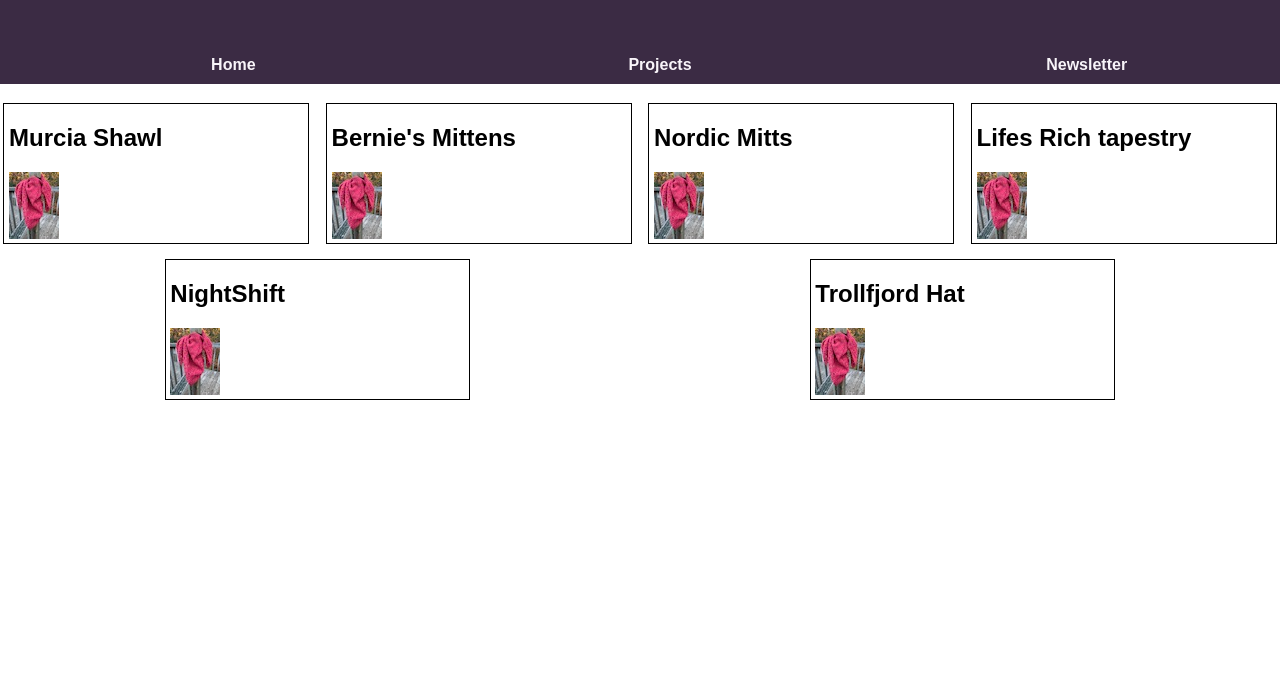
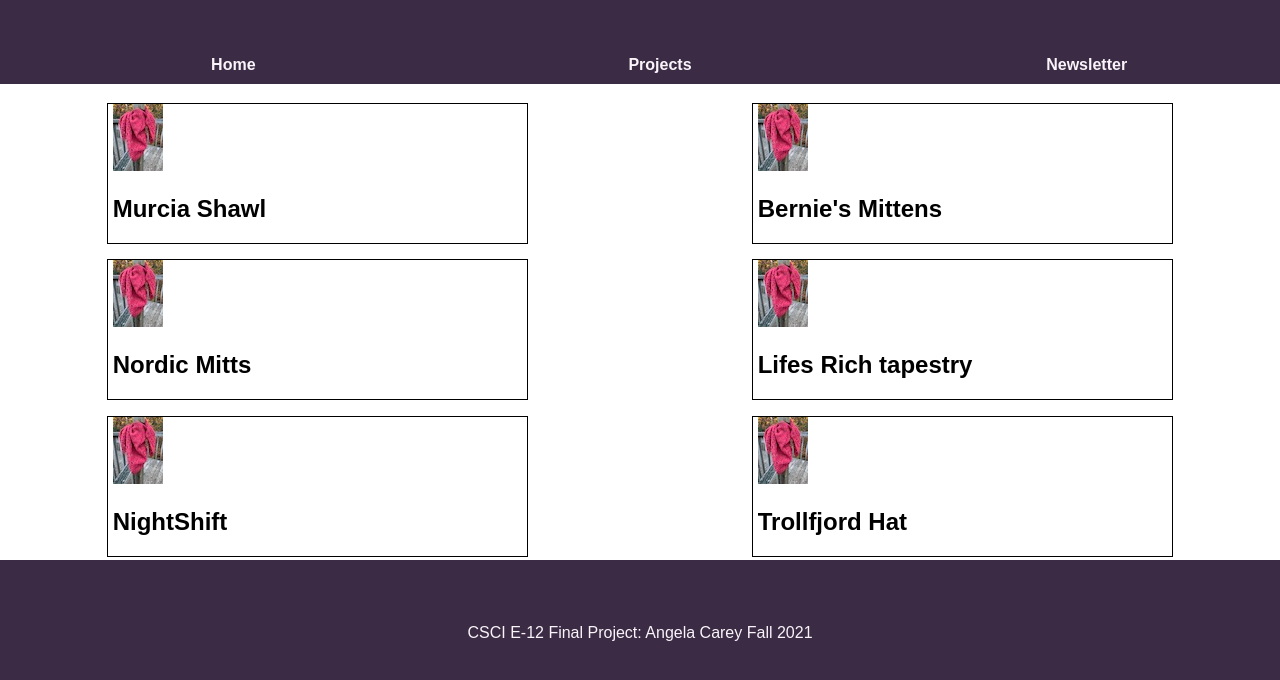
Before and after one commit to AngelaKC/angelaknitsnow, a plain HTML site: page index.html in a window 1280 px wide. Shown: the part 158-838 px from the top of the page. Before the commit the page ends 800 px from the top, so only its background shows below. Drawn offline with nearby package versions, Linux system fonts and the light colour scheme.

Commit message:
Added footers

```diff
--- a/index.html
+++ b/index.html
@@ -43,13 +43,15 @@
             <template id="project-template">
               {{#each projects}}
               <article>
+                <img src="{{image_thumb}}" />
                 <h2>{{ title }}</h2>
-                <img src="{{image_thumb}}" />
               </article>
               {{/each}}
             </template>
           </div>
     </main>
-    <footer></footer>
+    <footer>
+        <p>CSCI E-12 Final Project: Angela Carey Fall 2021 </p>
+    </footer>
   </body>
 </html>
--- a/styles/site.css
+++ b/styles/site.css
@@ -51,10 +51,19 @@ div{
   gap: 10px;
 }
 article {
-  width: 23%;
+  width: 32%;
   border: thin solid black;
   padding: 0 0.3rem;
   margin: 0.18rem;
+}
+footer{
+  padding: 3rem;
+  background-color: var(--main-color);
+
+}
+footer p{
+ text-align: center;
+ color:var(--text-color)
 }
 
 /* styles for small screen */
```
